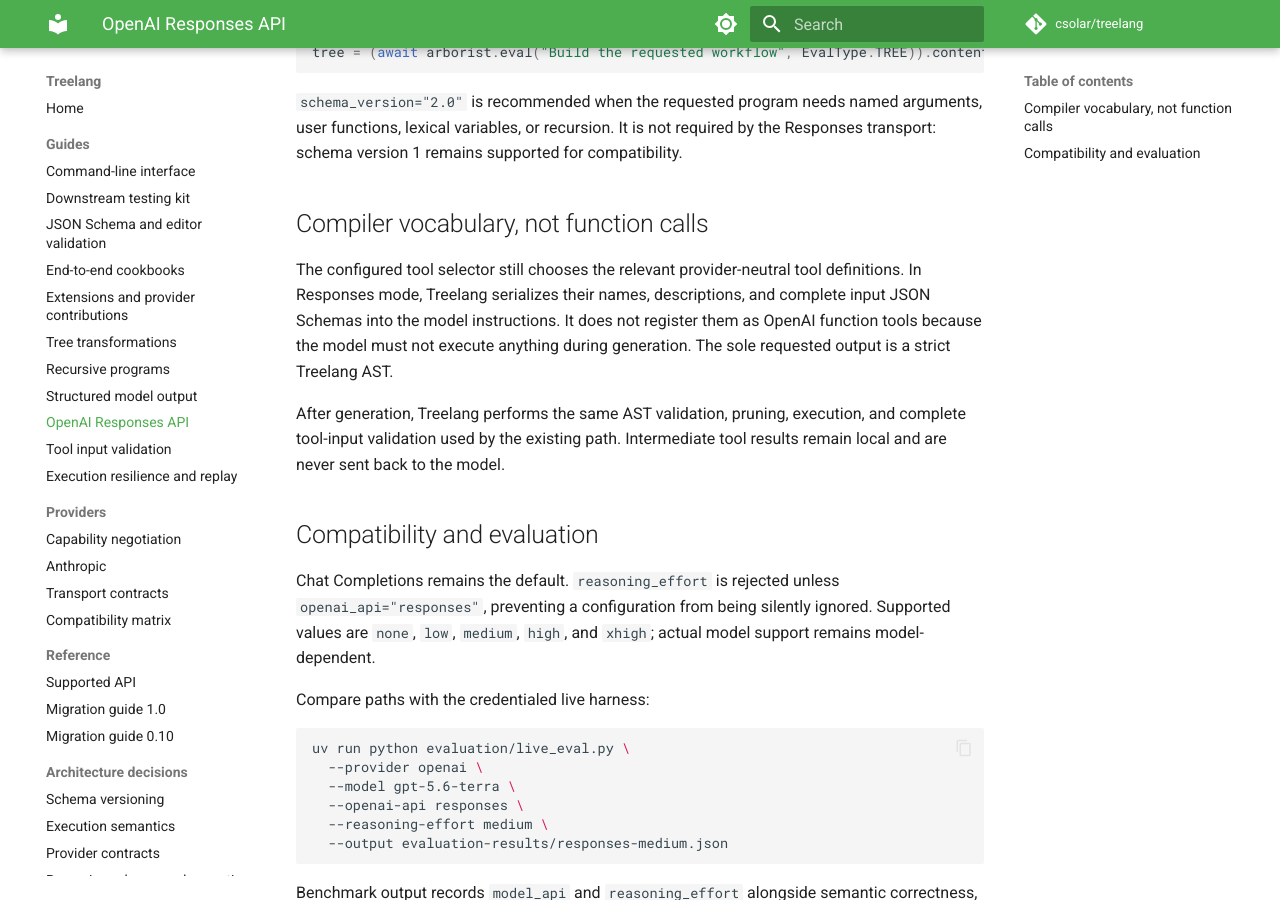
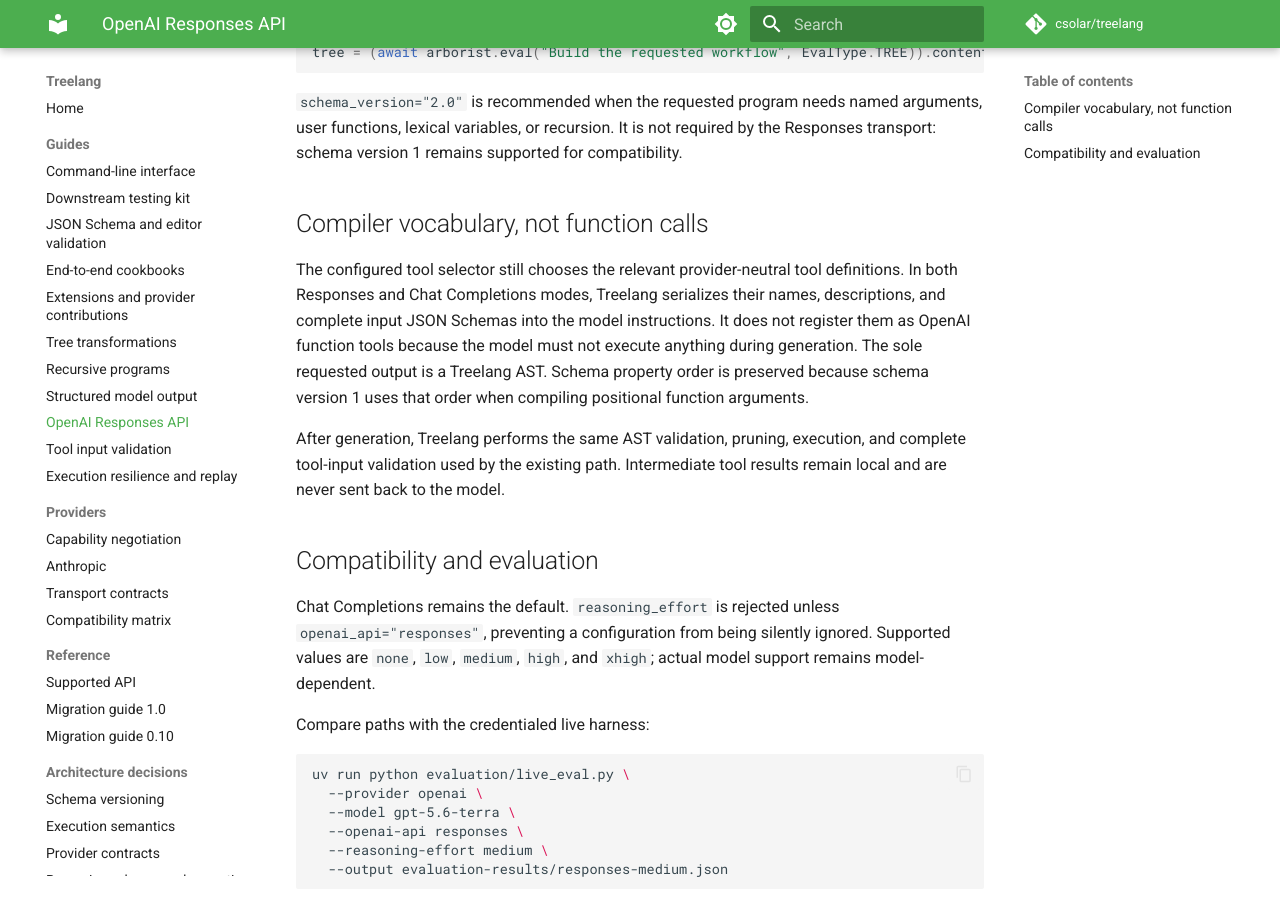
Before and after one commit to cs0lar/treelang, an MkDocs documentation site: the page built from docs/openai-responses.md, in a window 1280 px wide and 900 px high, scrolled down 544 px. Built offline with MkDocs 1.6.1 and Material for MkDocs 9.7.7, drawn with Linux system fonts in a browser that asks for light colours; comment, search, counter and statistics services are not loaded; the version menu is left out.

Commit message:
fix(openai): render chat tools as compiler context

```diff
--- a/docs/openai-responses.md
+++ b/docs/openai-responses.md
@@ -32,10 +32,12 @@
 ## Compiler vocabulary, not function calls
 
 The configured tool selector still chooses the relevant provider-neutral tool
-definitions. In Responses mode, Treelang serializes their names, descriptions,
-and complete input JSON Schemas into the model instructions. It does not register
-them as OpenAI function tools because the model must not execute anything during
-generation. The sole requested output is a strict Treelang AST.
+definitions. In both Responses and Chat Completions modes, Treelang serializes
+their names, descriptions, and complete input JSON Schemas into the model
+instructions. It does not register them as OpenAI function tools because the
+model must not execute anything during generation. The sole requested output is
+a Treelang AST. Schema property order is preserved because schema version 1 uses
+that order when compiling positional function arguments.
 
 After generation, Treelang performs the same AST validation, pruning, execution,
 and complete tool-input validation used by the existing path. Intermediate tool
```
Also changed, not shown: CHANGELOG.md (+11 -0 lines), docs/structured-output.md (+4 -3 lines), 4 other files.
